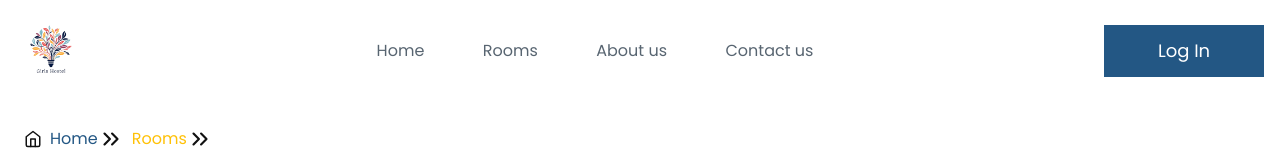
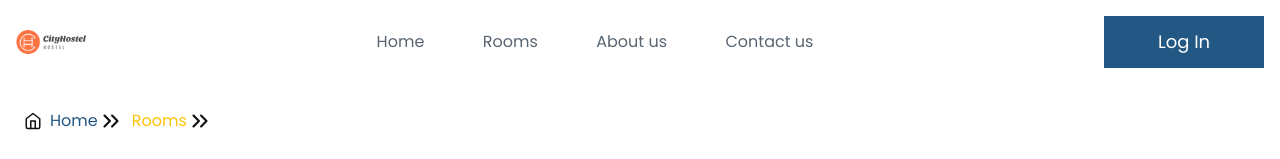
Before and after one commit to BJ-331/city-hostel, a React (Vite) app in the folder client/: page /rooms in a window 1280 px wide. Shown: the top 159 px of the page. Built offline with nearby package versions, Linux system fonts and the light colour scheme; no server answers.

Commit message:
Update nav-bar.tsx

```diff
--- a/client/src/components/home/nav-bar/nav-bar.tsx
+++ b/client/src/components/home/nav-bar/nav-bar.tsx
@@ -1,5 +1,5 @@
 import React, { useState } from "react";
-import { logo } from "../../../assets";
+import { companyLogo } from "../../../assets";
 import { HeaderPath } from "../../../constant";
 import { Button, Guider, Icon, InfoText } from "../../../units";
 import { useAuthContext, useOutsideClick } from "../../../hooks";
@@ -25,7 +25,12 @@ export const NavBar = React.memo(() => {
     <main>
       <nav className="flex justify-between place-items-center bg-bg-brand p-4">
         <section id="left-side">
-          <img src={logo} alt="logo" width={70} onClick={() => nav("/")} />
+          <img
+            src={companyLogo}
+            alt="logo"
+            width={70}
+            onClick={() => nav("/")}
+          />
         </section>
 
         <section
@@ -77,7 +82,12 @@ export const NavBar = React.memo(() => {
         ) : (
           <Button
             className="w-32"
-            onClick={() => authContext?.setauthModalStatus(true)}
+            onClick={() =>
+              authContext?.setauthModalStatus({
+                ...authContext.authModalStatus,
+                loginMenu: true,
+              })
+            }
           >
             Log In
           </Button>
```
